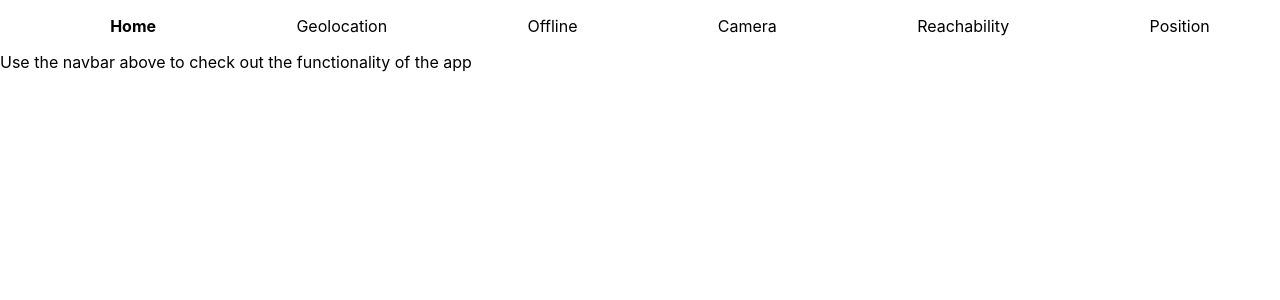
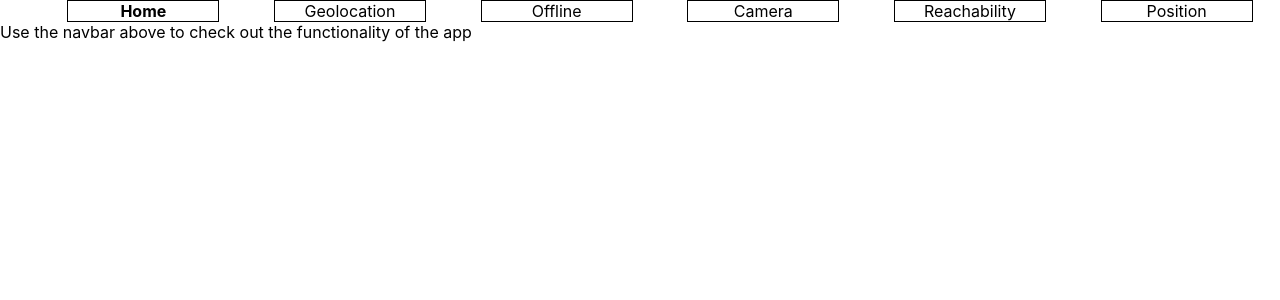
Before and after one commit to swietektomasz/pwa-katas, a React (Create React App) app: page / in a window 1280 px wide. Shown: the top 300 px of the page. Built offline with nearby package versions, Linux system fonts and the light colour scheme.

Commit message:
Some css

```diff
--- a/src/App.css
+++ b/src/App.css
@@ -32,11 +32,17 @@
   list-style: none;
   display: flex;
   justify-content: space-around;
+  flex-wrap: wrap;
+  margin: 0;
 }
 
 .Navlink {
+  margin: 0;
   text-decoration: none;
   color: black;
+  flex-basis: 150px;
+  border: 1px solid black;
+  text-align: center;
 }
 
 .Active-navlink {
--- a/src/App.js
+++ b/src/App.js
@@ -11,36 +11,24 @@ function App() {
       <div>
         <nav>
           <ul className="Navbar">
-            <li>
             <NavLink className="Navlink" activeClassName="Active-navlink" exact to="/">
               Home
             </NavLink>
-            </li>
-            <li>
             <NavLink className="Navlink" activeClassName="Active-navlink" to="/geolocation">
               Geolocation
             </NavLink>
-            </li>
-            <li>
             <NavLink className="Navlink" activeClassName="Active-navlink" to="/offline">
               Offline
             </NavLink>
-            </li>
-            <li>
             <NavLink className="Navlink" activeClassName="Active-navlink" to="/camera">
               Camera
             </NavLink>
-            </li>
-            <li>
             <NavLink className="Navlink" activeClassName="Active-navlink" to="/reachability">
               Reachability
             </NavLink>
-            </li>
-            <li>
             <NavLink className="Navlink" activeClassName="Active-navlink" to="/position">
               Position
             </NavLink>
-            </li>
           </ul>
         </nav>
         <Switch>
```
Lines whose indentation alone changed are shown as unchanged.
